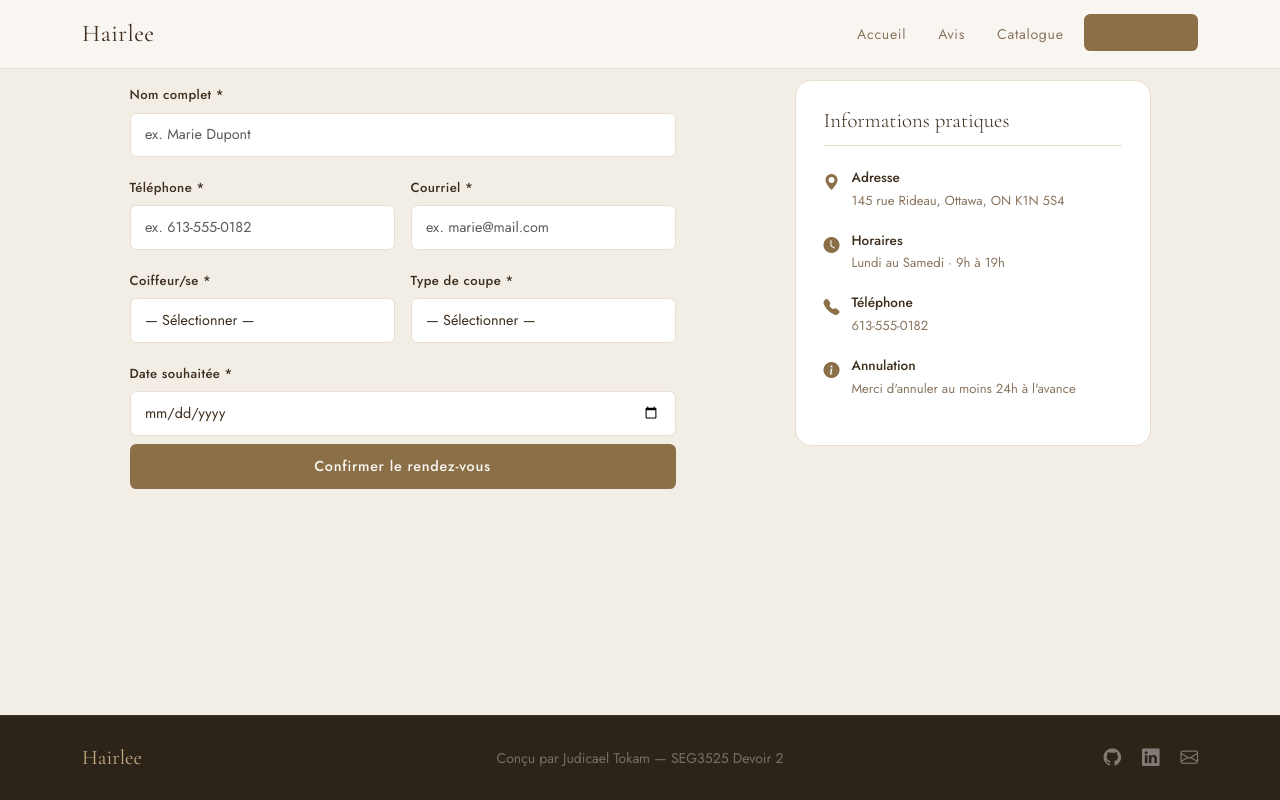
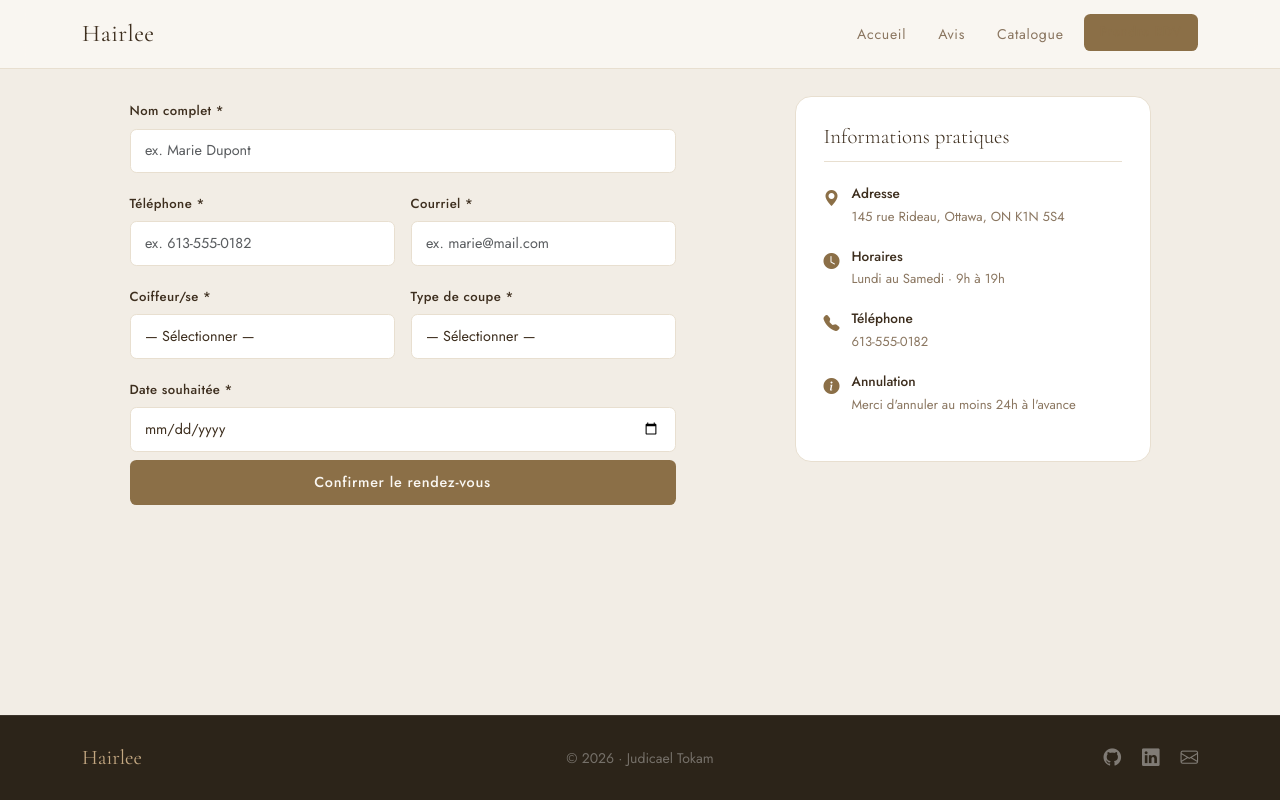
Before and after one commit to judi10/Hairlee, a plain HTML site: page rdv.html in a window 1280 px wide. Drawn offline with nearby package versions, Linux system fonts and the light colour scheme.

Commit message:
few things done

```diff
--- a/rdv.html
+++ b/rdv.html
@@ -165,7 +165,7 @@
           <span class="footer-brand">Hairlee</span>
         </div>
         <div class="col-md-4 text-center mb-3 mb-md-0">
-          <span class="text-muted small">Conçu par Judicael Tokam — SEG3525 Devoir 2</span>
+          <span class="text-muted small">© 2026 · Judicael Tokam</span>
         </div>
         <div class="col-md-4 text-md-end">
           <a href="https://github.com/judi10" class="social-link me-3" target="_blank" rel="noopener"><i class="bi bi-github"></i></a>
--- a/script.js
+++ b/script.js
@@ -17,7 +17,7 @@ const avis = [
 ];
 
 const catalogue = [
-  { nom: "Wolf cut",         categorie: "courte", coiffeur: "Lucas B.",   badge: "Viral",     image: "images/wolf-cut.jpg" },
+  { nom: "Wolf cut",         categorie: "courte", coiffeur: "Lucas B.",   badge: "Viral",     image: "images/coupelonguedos1.png" },
   { nom: "Bob carré",        categorie: "courte", coiffeur: "Sophie M.",  badge: "Tendance",  image: "images/bob-carre.jpg" },
   { nom: "Pixie cut",        categorie: "courte", coiffeur: "Noah T.",    badge: null,        image: "images/pixie-cut.jpg" },
   { nom: "Lob effilé",       categorie: "courte", coiffeur: "Lucas B.",   badge: "Tendance",  image: "images/lob-effile.jpg" },
--- a/style.css
+++ b/style.css
@@ -793,3 +793,10 @@ body.page-avis .page-content,
 body.page-catalogue .page-content {
   flex: 1;
 }
+
+/* ══ ESPACEMENT SOUS LA NAVBAR — pages internes ══ */
+body.page-avis .page-content,
+body.page-catalogue .page-content,
+body.page-rdv .page-content {
+  padding-top: 6rem;
+}
```
Also changed, not shown: avis.html (+1 -1 lines), catalogue.html (+1 -1 lines), images/coupelonguedos1.png (added).
